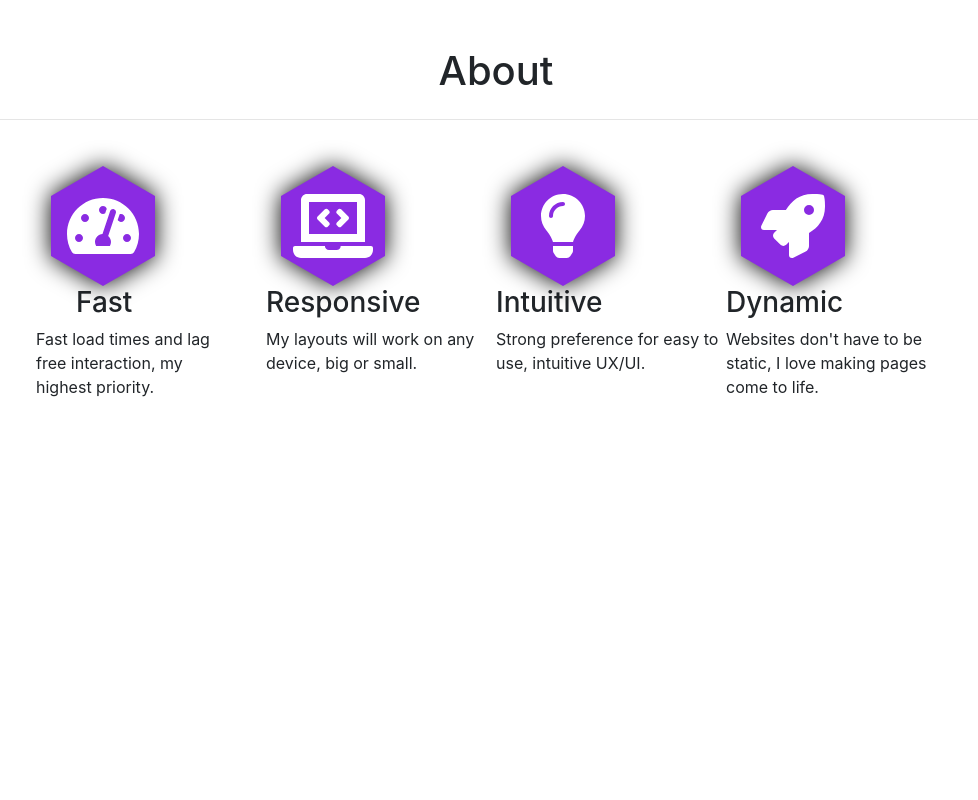
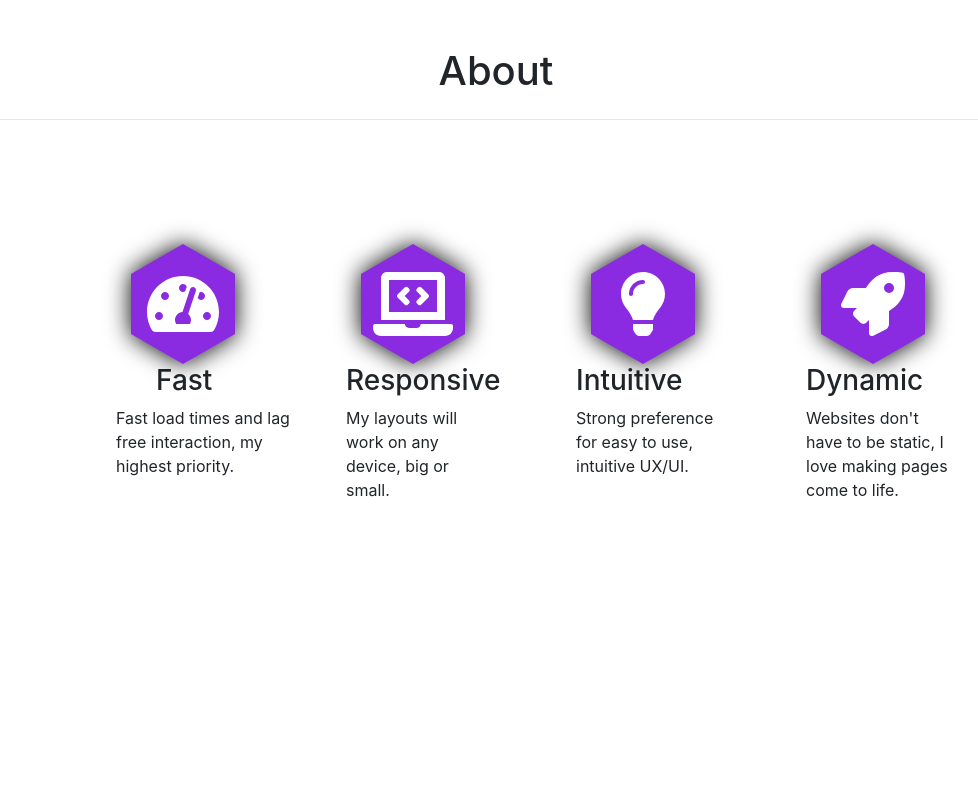
Before and after one commit to kingdayx/portfolio-react, a React (Create React App) app: page / in a window 1280 px wide. Shown: the part 960-1760 px from the top of the page, without its empty margins (144-1122 px from the left). Built offline with nearby package versions, Linux system fonts and the light colour scheme.

Commit message:
changed styling

```diff
--- a/src/App.css
+++ b/src/App.css
@@ -113,10 +113,12 @@ button:hover .rotate {
 .hex {
   display: flex;
   flex-direction: row;
+  padding-bottom: 24%;
 }
 .hexs {
   justify-content: center;
   padding: 30px;
+  padding-bottom: 24%;
   align-content: center;
   display: flex;
   flex-direction: row;
@@ -124,7 +126,8 @@ button:hover .rotate {
 .hex1 {
   display: flex;
   flex-direction: column;
-
+  padding-top: 17%;
+  padding-left: 5em;
   width: 230px;
 }
 
@@ -159,3 +162,7 @@ button:hover .rotate {
 .container {
   filter: drop-shadow(0 0 0.75rem black);
 }
+/* .contain {
+  margin-bottom: -100px;
+  margin-left: -100px;
+} */
--- a/src/components/About.js
+++ b/src/components/About.js
@@ -16,6 +16,7 @@ export default function About() {
           <h1>About</h1>
         </div>
         <hr />
+        <div className="contain">
           <div className="hexs">
             <div className="hex">
               <div className="hex1">
@@ -24,8 +25,8 @@ export default function About() {
                   <div className="hexa">
                     <FontAwesomeIcon
                       className="icon"
+                      size="4x"
                       icon={faTachometerAlt}
-                    size="4x"
                     />
                   </div>
                   <div className="tri2"></div>
@@ -35,7 +36,8 @@ export default function About() {
                 </div>
                 <div>
                   <p className="para">
-                  Fast load times and lag free interaction, my highest priority.
+                    Fast load times and lag free interaction, my highest
+                    priority.
                   </p>
                 </div>
               </div>
@@ -79,16 +81,21 @@ export default function About() {
                 <div className="container">
                   <div className="tri1"></div>
                   <div className="hexa">
-                  <FontAwesomeIcon className="icon" size="4x" icon={faRocket} />
+                    <FontAwesomeIcon
+                      className="icon"
+                      size="4x"
+                      icon={faRocket}
+                    />
                   </div>
                   <div className="tri2"></div>
                 </div>
                 <div>
                   <h3>Dynamic</h3>
                   <p>
-                  Websites don't have to be static, I love making pages come to
-                  life.
+                    Websites don't have to be static, I love making pages come
+                    to life.
                   </p>
+                </div>
               </div>
             </div>
           </div>
```
Lines whose indentation alone changed are shown as unchanged.
